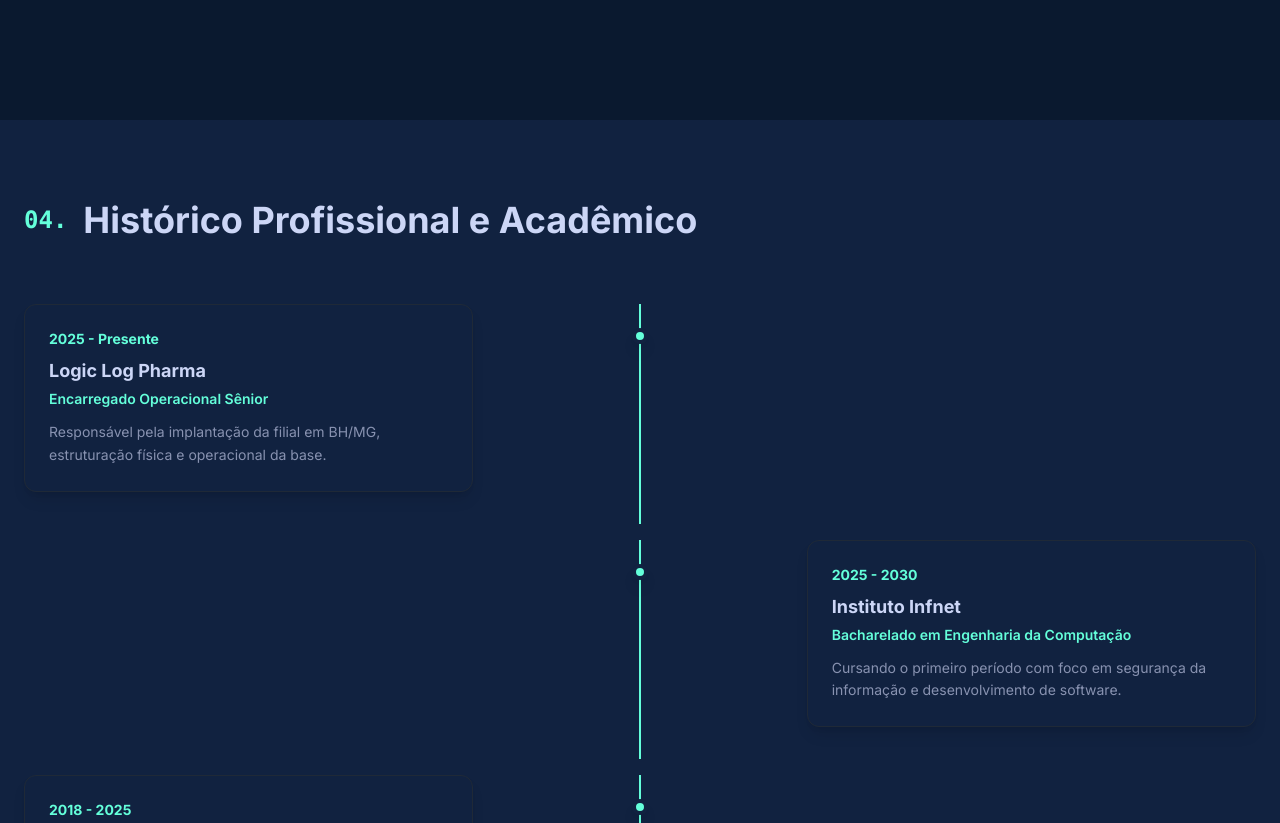
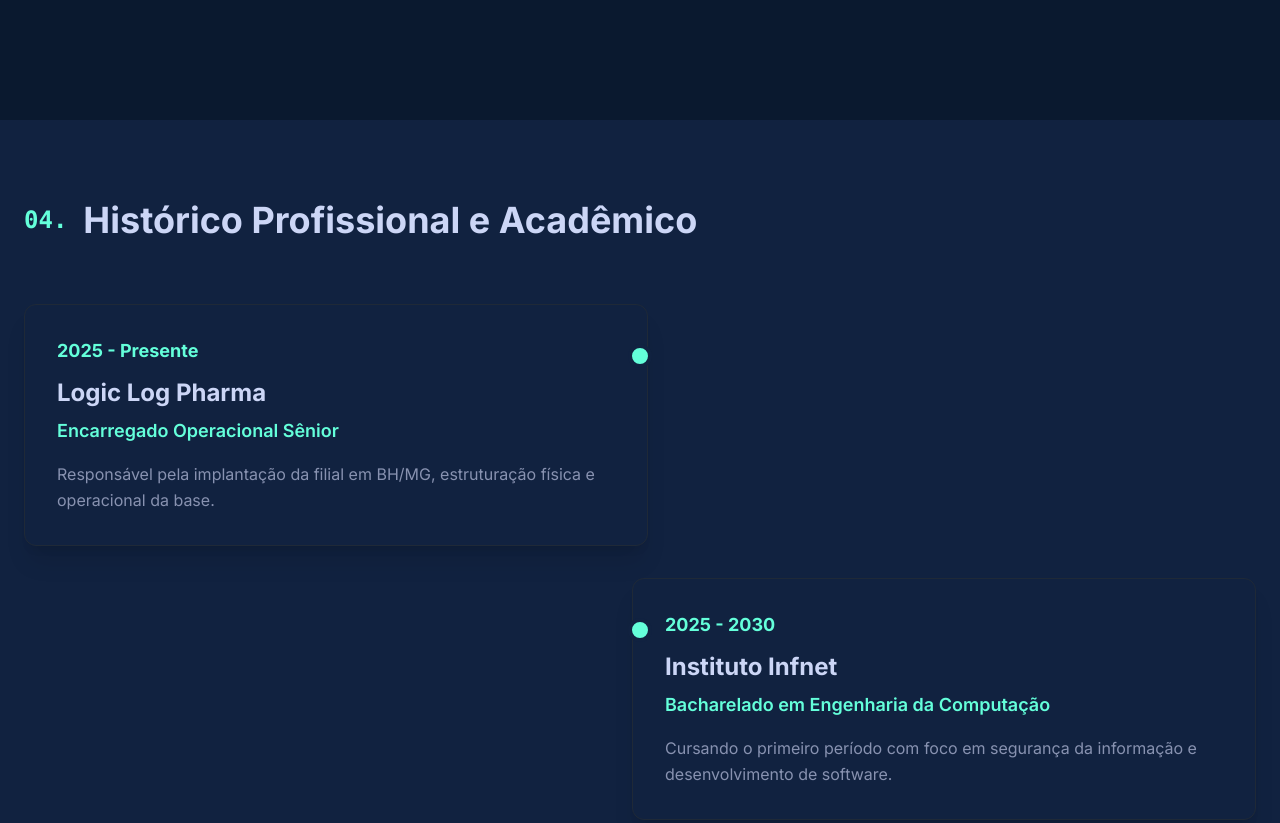
Before and after one commit to danielchrono/Website, a website built with Vite: page index.html in a window 1280 px wide. Shown: the part 3080-3903 px from the top of the page. Built offline with nearby package versions, Linux system fonts and the light colour scheme.

Commit message:
modified:   src/main.ts

```diff
--- a/src/main.ts
+++ b/src/main.ts
@@ -300,26 +300,41 @@
   const isLast = index === timeline.length - 1;
 
   return `
-    <div class="relative flex w-full mb-1">
-      <!-- Linha vertical - Desktop -->
-      <div class="hidden md:block absolute left-1/2 top-0 bottom-0 w-0.5 bg-brand transform -translate-x-1/2 z-0"></div>
-
-      <!-- Content -->
-      <div class="w-full md:w-5/12 ${isEven ? 'md:pr-16' : 'md:pl-16 md:ml-auto'}">
-        <div class="bg-lightNavy rounded-xl p-6 border border-gray-800 shadow-lg hover:shadow-xl transition-all duration-300 hover:border-brand/30 mb-8">
-          <div class="text-brand font-bold text-sm mb-2">${item.date}</div>
-          <h3 class="text-lightestSlate font-bold text-lg mb-1">${item.title}</h3>
-          <p class="text-brand text-sm font-semibold mb-3">${item.subtitle}</p>
-          <p class="text-slate text-sm leading-relaxed">${item.description}</p>
+    <div class="relative w-full mb-8">
+      <!-- Desktop Version -->
+      <div class="hidden md:flex w-full ${isEven ? 'justify-start' : 'justify-end'}">
+        <div class="w-full max-w-2xl ${isEven ? 'pr-12' : 'pl-12'}">
+          <div class="bg-lightNavy rounded-xl p-8 border border-gray-800 shadow-xl hover:shadow-2xl transition-all duration-500 hover:border-brand/50">
+            <div class="text-brand font-bold text-lg mb-3">${item.date}</div>
+            <h3 class="text-lightestSlate font-bold text-2xl mb-2">${item.title}</h3>
+            <p class="text-brand text-lg font-semibold mb-4">${item.subtitle}</p>
+            <p class="text-slate text-base leading-relaxed">${item.description}</p>
+          </div>
         </div>
       </div>
 
-      <!-- Ponto centralizado - Desktop -->
-      <div class="hidden md:flex absolute left-1/2 top-6 transform -translate-x-1/2 w-4 h-4 bg-brand rounded-full border-4 border-lightNavy z-10 shadow-lg"></div>
+      <!-- Mobile Version -->
+      <div class="md:hidden flex w-full">
+        <!-- Timeline line and dot -->
+        <div class="flex-shrink-0 w-16 relative">
+          <div class="absolute left-8 top-0 bottom-0 w-1 bg-brand"></div>
+          <div class="absolute left-6 top-8 w-4 h-4 bg-brand rounded-full border-4 border-lightNavy z-10 shadow-lg"></div>
+          ${isLast ? '' : '<div class="absolute left-8 top-12 w-1 h-full bg-brand"></div>'}
+        </div>
 
-      <!-- Linha e ponto - Mobile -->
-      <div class="md:hidden absolute left-6 top-0 bottom-0 w-0.5 bg-brand z-0"></div>
-      <div class="md:hidden absolute left-5 top-6 w-3 h-3 bg-brand rounded-full border-2 border-lightNavy z-10"></div>
+        <!-- Content -->
+        <div class="flex-grow ml-4">
+          <div class="bg-lightNavy rounded-xl p-6 border border-gray-800 shadow-lg hover:shadow-xl transition-all duration-300 mb-4">
+            <div class="text-brand font-bold text-base mb-2">${item.date}</div>
+            <h3 class="text-lightestSlate font-bold text-xl mb-2">${item.title}</h3>
+            <p class="text-brand text-base font-semibold mb-3">${item.subtitle}</p>
+            <p class="text-slate text-sm leading-relaxed">${item.description}</p>
+          </div>
+        </div>
+      </div>
+
+      <!-- Central Dot - Desktop Only -->
+      <div class="hidden md:flex absolute left-1/2 top-10 transform -translate-x-1/2 w-6 h-6 bg-brand rounded-full border-4 border-lightNavy z-20 shadow-2xl"></div>
     </div>
   `;
 }
@@ -530,66 +545,68 @@
         </section>
 
         <!-- Contact Section -->
-        <section id="contato" class="section min-h-screen-dvh flex items-center justify-center py-20 bg-navy">
+        <section id="contato" class="section min-h-screen flex items-center py-20 bg-navy">
           <div class="container mx-auto px-6">
             <h2 class="text-3xl md:text-4xl font-bold text-lightestSlate mb-4 text-center">
               <span class="text-brand text-xl md:text-2xl mr-4 font-mono">05.</span> Contato
             </h2>
-            <p class="text-slate text-xl text-center mb-16 max-w-2xl mx-auto">
-              Aberto a oportunidades e colaborações. Vamos conversar sobre como posso agregar valor ao seu projeto.
+            <p class="text-slate text-lg text-center mb-12 max-w-2xl mx-auto">
+              Aberto a oportunidades e colaborações.
             </p>
 
             <div class="max-w-4xl mx-auto">
-              <div class="grid md:grid-cols-2 gap-6 mb-8">
+              <!-- Contact Grid -->
+              <div class="grid md:grid-cols-2 gap-4 mb-6">
                 ${[
                   { icon: 'fas fa-envelope', type: 'Email', value: 'danielchrono@gmail.com', href: 'mailto:danielchrono@gmail.com' },
-                  { icon: 'fab fa-whatsapp', type: 'WhatsApp', value: '(31) 99292-8444', href: 'https://wa.me/5531992928444' },
+                  { icon: 'fab fa-whatsapp', type: 'WhatsApp', value: '(31) 99292-8444', href: 'https://wa.me/5531992928444' }
                 ].map(contact => `
-                  <a href="${contact.href}" class="bg-lightNavy rounded-xl p-8 hover:transform hover:-translate-y-3 transition-all duration-500 border border-gray-800 hover:border-brand/50 group shadow-lg hover:shadow-2xl">
-                    <div class="flex items-center space-x-6">
-                      <div class="w-16 h-16 bg-brand/10 rounded-full flex items-center justify-center group-hover:bg-brand/20 transition-colors duration-300">
-                        <i class="${contact.icon.startsWith('fab') ? 'fab' : 'fas'} fa-${contact.icon.replace('fab-', '')} text-brand text-2xl group-hover:scale-110 transition-transform duration-300"></i>
+                  <a href="${contact.href}" class="bg-lightNavy rounded-lg p-4 hover:transform hover:-translate-y-1 transition-all duration-300 border border-gray-800 hover:border-brand/40 group shadow-md hover:shadow-lg">
+                    <div class="flex items-center space-x-4">
+                      <div class="w-10 h-10 bg-brand/10 rounded-full flex items-center justify-center group-hover:bg-brand/20 transition-colors duration-300">
+                        <i class="${contact.icon} text-brand text-lg"></i>
                       </div>
-                      <div>
-                        <h4 class="text-lightestSlate font-bold text-lg mb-1">${contact.type}</h4>
-                        <span class="text-slate group-hover:text-lightestSlate transition-colors duration-300">${contact.value}</span>
+                      <div class="flex-1 min-w-0">
+                        <h4 class="text-lightestSlate font-semibold text-sm mb-1 truncate">${contact.type}</h4>
+                        <span class="text-slate text-xs group-hover:text-lightestSlate transition-colors duration-300 truncate">${contact.value}</span>
                       </div>
                     </div>
                   </a>
                 `).join('')}
               </div>
 
-              <div class="grid md:grid-cols-2 gap-6 mb-12">
+              <!-- Social Grid -->
+              <div class="grid md:grid-cols-2 gap-4 mb-8">
                 ${[
-                  { icon: 'fab fa-linkedin-in', type: 'LinkedIn', value: 'Meu Perfil Profissional', href: 'https://linkedin.com/in/danieldepaulaglopes' },
+                  { icon: 'fab fa-linkedin-in', type: 'LinkedIn', value: 'Meu Perfil', href: 'https://linkedin.com/in/danieldepaulaglopes' },
                   { icon: 'fab fa-github', type: 'GitHub', value: 'Meus Repositórios', href: 'https://github.com/danielchrono' }
                 ].map(social => `
-                  <a href="${social.href}" target="_blank" class="bg-lightNavy rounded-xl p-8 hover:transform hover:-translate-y-3 transition-all duration-500 border border-gray-800 hover:border-brand/50 group shadow-lg hover:shadow-2xl">
-                    <div class="flex items-center space-x-6">
-                      <div class="w-16 h-16 bg-brand/10 rounded-full flex items-center justify-center group-hover:bg-brand/20 transition-colors duration-300">
-                        <i class="fab fa-${social.icon} text-brand text-2xl group-hover:scale-110 transition-transform duration-300"></i>
+                  <a href="${social.href}" target="_blank" class="bg-lightNavy rounded-lg p-4 hover:transform hover:-translate-y-1 transition-all duration-300 border border-gray-800 hover:border-brand/40 group shadow-md hover:shadow-lg">
+                    <div class="flex items-center space-x-4">
+                      <div class="w-10 h-10 bg-brand/10 rounded-full flex items-center justify-center group-hover:bg-brand/20 transition-colors duration-300">
+                        <i class="${social.icon} text-brand text-lg"></i>
                       </div>
-                      <div>
-                        <h4 class="text-lightestSlate font-bold text-lg mb-1">${social.type}</h4>
-                        <span class="text-slate group-hover:text-lightestSlate transition-colors duration-300">${social.value}</span>
+                      <div class="flex-1 min-w-0">
+                        <h4 class="text-lightestSlate font-semibold text-sm mb-1 truncate">${social.type}</h4>
+                        <span class="text-slate text-xs group-hover:text-lightestSlate transition-colors duration-300 truncate">${social.value}</span>
                       </div>
                     </div>
                   </a>
                 `).join('')}
               </div>
 
-              <div class="text-center">
-                <button id="map-toggle" class="border-2 border-brand text-brand px-10 py-4 rounded-lg font-bold hover:bg-brand hover:text-navy transition-all duration-300 transform hover:-translate-y-1 shadow-lg hover:shadow-xl flex items-center space-x-3 mx-auto">
+              <div class="text-center mt-12">
+                <button id="map-toggle" class="border-2 border-brand text-brand px-8 py-3 rounded-lg font-semibold hover:bg-brand hover:text-navy transition-all duration-300 transform hover:-translate-y-1 shadow-lg hover:shadow-xl flex items-center space-x-3 mx-auto">
                   <span id="map-icon"><i class="fas fa-map-marker-alt"></i></span>
                   <span id="map-text">Ver Localização</span>
                 </button>
               </div>
 
-              <div id="map-container" class="mt-12 rounded-2xl overflow-hidden hidden shadow-2xl">
+              <div id="map-container" class="mt-8 rounded-xl overflow-hidden hidden shadow-2xl">
                 <iframe
                   src="https://www.google.com/maps/embed?pb=!1m18!1m12!1m3!1d1875.8859037057657!2d-43.97271126167558!3d-19.891855295371986!2m3!1f0!2f0!3f0!3m2!1i1024!2i768!4f13.1!3m3!1m2!1s0xa690cfec386847%3A0x70914e1de91c238c!2sRua%20%C3%81lvaro%20Alvim%2C%202265%20-%20Vila%20Amaral%2C%20Belo%20Horizonte%20-%20MG%2C%2030775-190!5e0!3m2!1spt-BR!2sbr!4v1762386692291!5m2!1spt-BR!2sbr"
                   width="100%"
-                  height="400"
+                  height="300"
                   style="border:0;"
                   allowfullscreen=""
                   loading="lazy"
--- a/src/style.css
+++ b/src/style.css
@@ -63,6 +63,46 @@
 }
 
 /* Timeline improvements */
+.timeline-content {
+  position: relative;
+  z-index: 10;
+}
+
+/* Map container animations */
+#map-container {
+  transition: all 0.3s ease-in-out;
+  max-height: 0;
+  overflow: hidden;
+}
+
+#map-container:not(.hidden) {
+  max-height: 500px;
+  animation: slideDown 0.5s ease-out;
+}
+
+@keyframes slideDown {
+  from {
+    max-height: 0;
+    opacity: 0;
+  }
+  to {
+    max-height: 500px;
+    opacity: 1;
+  }
+}
+
+/* Contact section spacing */
+#contato {
+  min-height: 100vh;
+  display: flex;
+  align-items: center;
+}
+
+/* Ensure proper spacing */
+.section {
+  scroll-margin-top: 80px;
+}
+
 .timeline-item {
   position: relative;
 }
```
